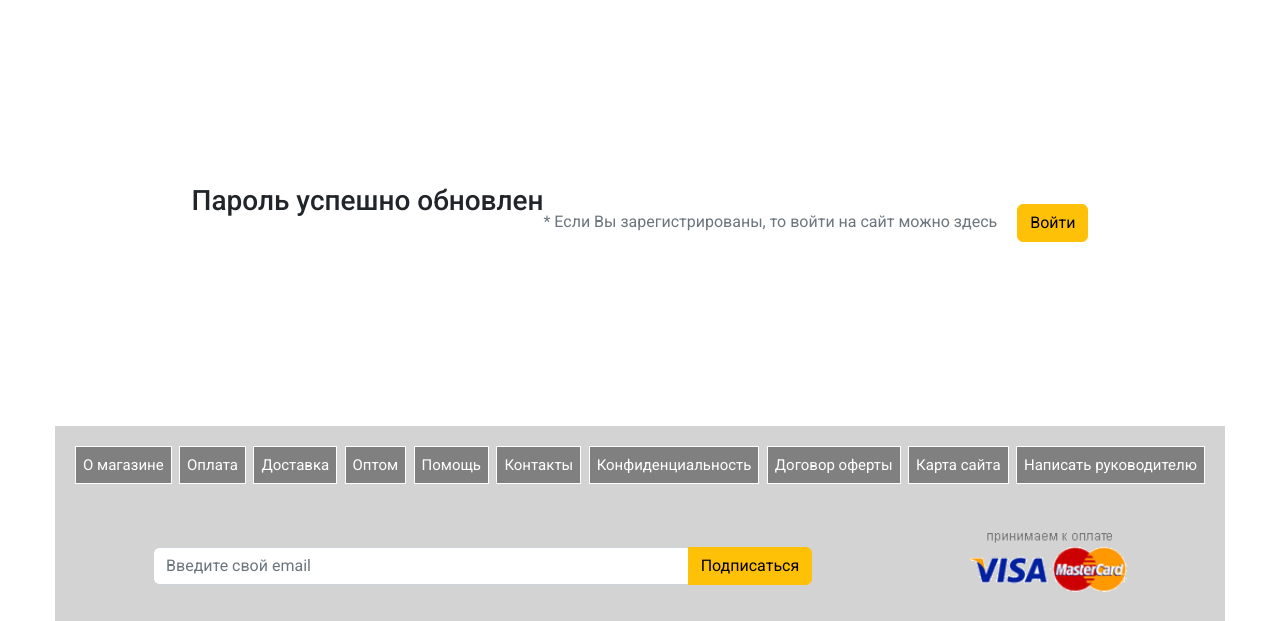
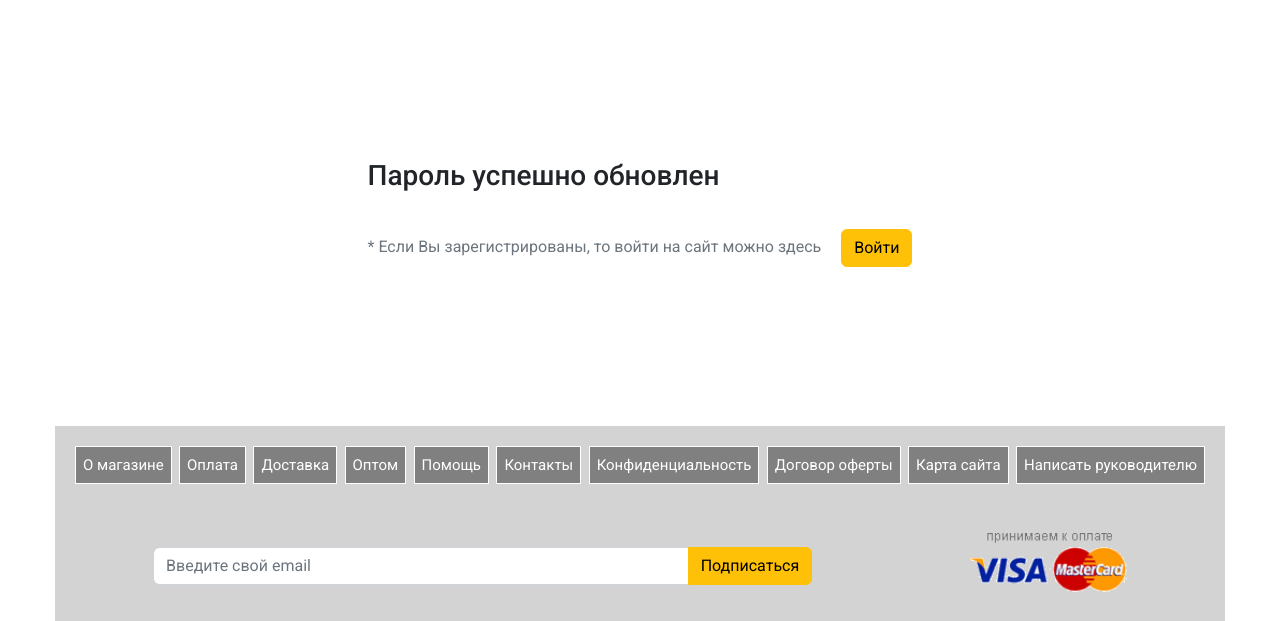
Before and after one commit to v-makarovskyi/book_store_django, a Django app: page /account/password_reset_confirm/MjM/password_reset_complete/ in a window 1280 px wide. Shown: the part 179-800 px from the top of the page. Run offline with Django 4.2, Linux system fonts and the light colour scheme; some libraries are stand-ins or nearby versions.

Commit message:
add flex style

```diff
--- a/templates/account/password_reset/reset_status.html
+++ b/templates/account/password_reset/reset_status.html
@@ -9,11 +9,14 @@
                 <p style="font-size: 24px; color: red;">На ваш email отправлена ссылка с инструкциями для сброса пароля</p>
             {% endif %}
             {% if 'complete' in request.get_full_path %}
-                <h3 class="mb-3">Пароль успешно обновлен</h3>
+                <div class="d-flex flex-column">
+                    <h3 class="mb-3">Пароль успешно обновлен</h3>
                 <div class="login__account">
                     <span class="text-muted me-3">* Если Вы зарегистрированы, то войти на сайт можно здесь</span>
                     <a href="{% url 'account:login' %}" role="button" class="btn btn-warning">Войти</a>
-                  </div>
+                </div>
+                </div>
+
             {% endif %}
         </div>
     </div>
```
